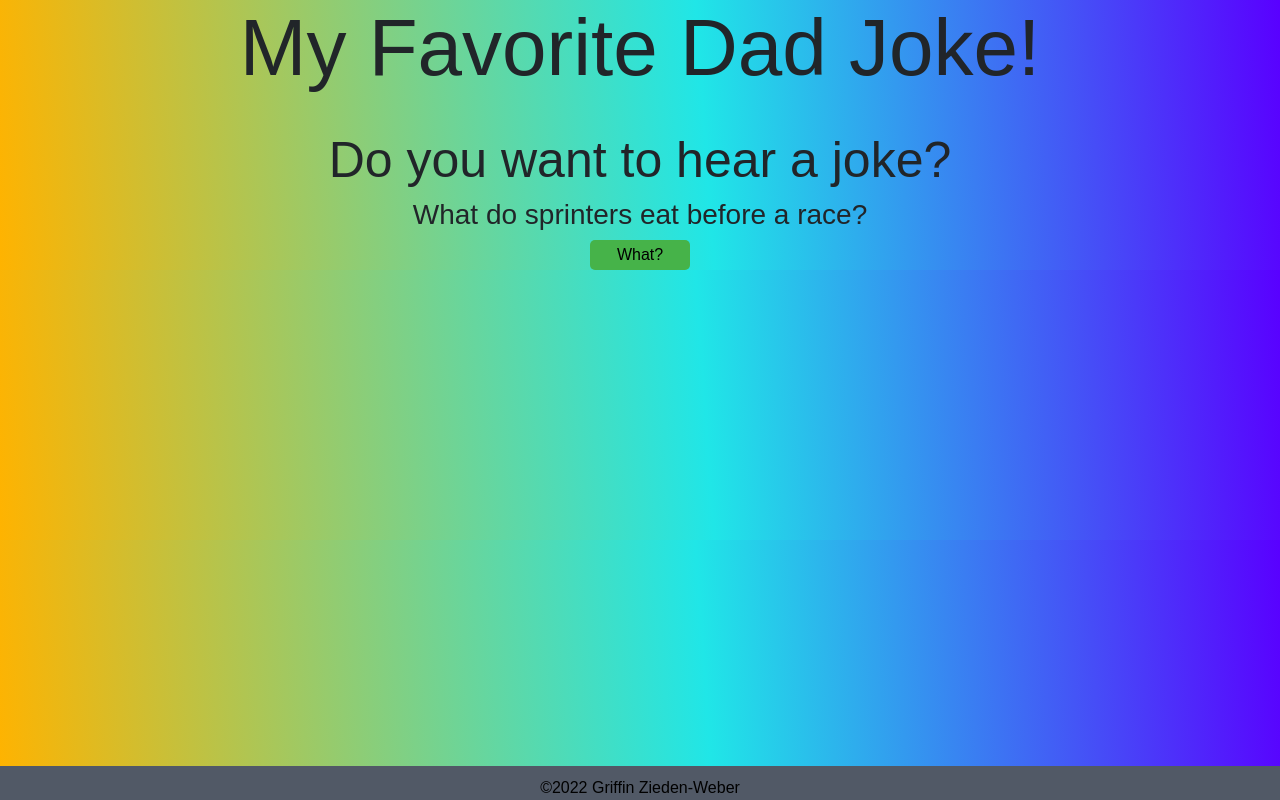
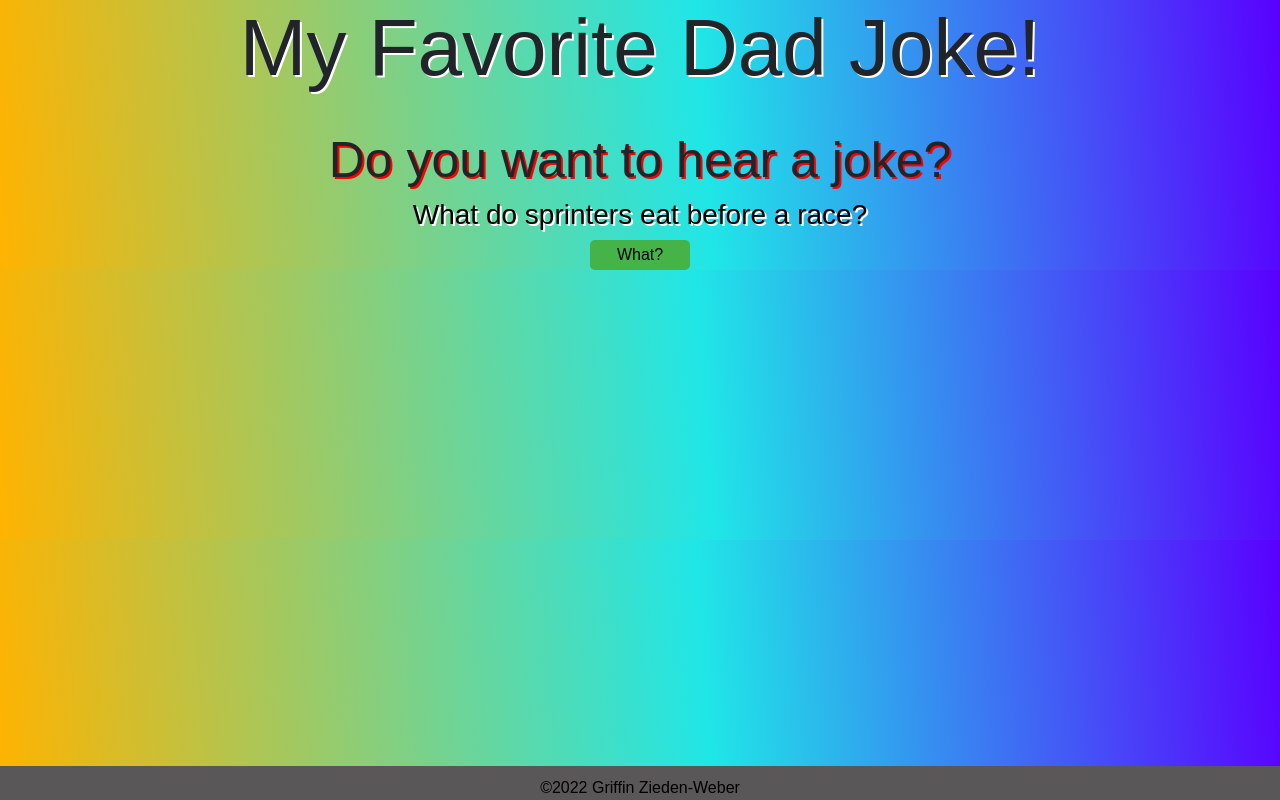
Before and after one commit to GriffinZW/Dad-Joke, a plain HTML site: page index.html in a window 1280 px wide. Drawn offline with nearby package versions, Linux system fonts and the light colour scheme.

Commit message:
Add files via upload

```diff
--- a/style.css
+++ b/style.css
@@ -6,6 +6,7 @@ font-family: Marker Felt, fantasy;
 h2{
 font-size: 80px;
 margin-bottom: 10px;
+text-shadow: 2px 2px #ffffff;
 }
 img{
 margin-top: 10px;
@@ -18,9 +19,12 @@ font-family: Marker Felt, fantasy;
 h4{
 font-size: 50px;
 font-family: Marker Felt, fantasy;
+text-shadow: 2px 2px #ff0000;
 }
 h3{
 font-family: Marker Felt, fantasy;
+color: black;
+text-shadow: 2px 2px #ffffff;
 }
 button {
   background-color: #46b349;
@@ -40,6 +44,6 @@ footer {
   padding: 10px 10px 0px 10px;
   bottom: 0;
   width: 100%;
-  background-color: #515966;
-  color: Black;
+  background-color: #595757;
+  color: black;
 }
```
